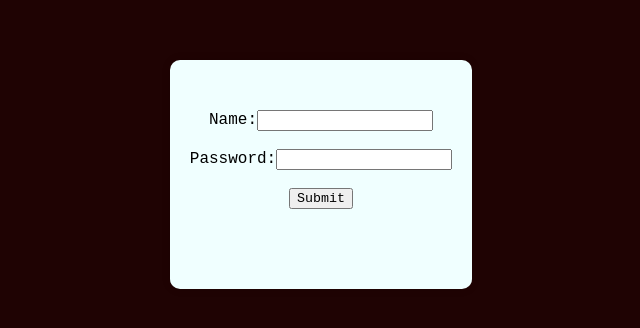
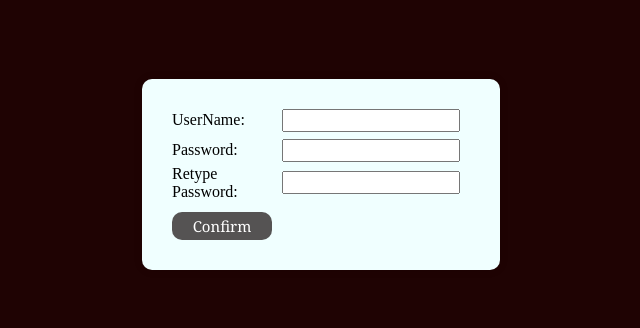
Before and after one commit to WillGzz/Login, a React (Vite) app in the folder client/: page /Signup in a window 1280 px wide. Shown: the part 226-554 px from the top of the page, without its empty margins (319-959 px from the left). Built offline with nearby package versions, Linux system fonts and the light colour scheme.

Commit message:
fixing signup component

```diff
--- a/client/src/App.css
+++ b/client/src/App.css
@@ -1,4 +1,8 @@
-*{
+* {
+  /* border: solid 2px magenta; */
+}
+
+h1 {
   font-family: 'Courier New', Courier, monospace;
 }
 
@@ -11,19 +15,34 @@ body {
   min-height: 100vh;
 }
 
+p {
+  position: relative;
+  bottom: 10px;
+  margin: 0px;
+  padding: 0px;
+  font-size: 14px;
+  text-align: left;
+}
+
 /*Home Component*/
 
 .container {
+  max-height: 170px;
   background-color: azure;
   border-color: rgb(255, 255, 255);
-  padding: 20px;
-  padding-top: 50px;
-  padding-bottom: 80px;
+  padding-left: 15px;
+  padding-right: 15px;
+  padding-top: 10px;
+  padding-bottom: 40px;
   border-radius: 10px;
-  box-shadow: 0px 0px 10px rgba(0,0,0,0.1); /* Optional: adds a slight shadow for a 3D effect */
+  box-shadow: 0px 0px 10px rgba(0, 0, 0, 0.1);
+  /* Optional: adds a slight shadow for a 3D effect */
   text-align: center;
 }
-.signup-button, .login-button {
+
+.signup-button,
+.login-button,
+#submit-button {
   background-color: rgb(255, 255, 255);
   font-family: 'Gill Sans', 'Gill Sans MT', Calibri, 'Trebuchet MS', sans-serif;
   border: none;
@@ -33,26 +52,87 @@ font-size: 18px;
   cursor: pointer;
   width: 100px;
 }
-.signup-button:hover, .login-button:hover{
+
+.signup-button:hover,
+.login-button:hover,
+#submit-button:hover {
   background-color: rgb(55, 55, 55);
   color: white;
   transition-duration: 0.4s;
 }
 
-a{
+a {
   text-decoration: none;
 }
 
 
 /*Login and Sign up components */
-.signup-container, .login-container {
+.signup-container,
+.login-container {
   background-color: azure;
   border-color: rgb(255, 255, 255);
-  padding: 20px;
-  padding-top: 50px;
-  padding-bottom: 80px;
+  padding: 30px;
   border-radius: 10px;
-  box-shadow: 0px 0px 10px rgba(0,0,0,0.1); /* Optional: adds a slight shadow for a 3D effect */
-  text-align: center;
+  box-shadow: 0px 0px 10px rgba(0, 0, 0, 0.1);
+  /* Optional: adds a slight shadow for a 3D effect */
+}
 
+/*Login and Sign up forms*/
+h5 {
+  color: black;
 }
+
+.form {
+  display: flex;
+  flex-direction: column;
+  align-items: flex-start;
+}
+
+label {
+  display: inline-block;
+  width: 100px;
+  text-align: left;
+  margin-right: 10px;
+}
+
+input[type="text"],
+input[type="password"] {
+  width: 170px;
+  padding: 2px;
+  margin-right: 10px;
+}
+
+input[id="password"],
+#ps {
+  position: relative;
+  top: 7px;
+}
+
+#password-checkmark{
+  position: relative;
+  top: 8px;
+}
+
+
+#retype {
+  position: relative;
+  top: 10px;
+}
+
+#submit-button {
+  background-color: rgb(85, 83, 83);
+  font-family: Georgia, 'Times New Roman', Times, serif, Tahoma, Geneva, Verdana, sans-serif;
+  border: none;
+  padding: 4px;
+  border-radius: 10px;
+  font-size: 15px;
+  cursor: pointer;
+  width: 100px;
+  color: white;
+}
+
+#submit-button:hover {
+  background-color: rgb(55, 55, 55);
+  color: white;
+  transition-duration: 0.4s;
+}
--- a/client/src/components/Home.jsx
+++ b/client/src/components/Home.jsx
@@ -9,7 +9,10 @@ function Home() {
   return (
     <div className="container">
     <div>
-        <h1>Login For A Surprise</h1>
+        <p>Demo Account:
+       <br /> JohnDoe <br/> JohnDoe123@
+        </p>
+        <h1>Login For A Surprise!</h1>
 
       <Link to={'Signup'}>
           <button className="signup-button">Signup</button>
--- a/client/src/components/Login.jsx
+++ b/client/src/components/Login.jsx
@@ -12,20 +12,22 @@ function Login({ handleSubmit }) {
     }
 
     return (
+
         <div className="login-container">
-        <div className="form">
+            <div className="form">
+
         <form onSubmit={submitForm}>
-            <label htmlFor="linkName">Name:</label>
+            <label htmlFor="linkName">UserName:</label>
 
             <input type="text" id="Name" name="linkName" value={name} onChange={(event) => setName(event.target.value)} />
             <br />
             <br />
             <label For="Password">Password:</label>
 
-            <input type="text" id="Password" name="Password" value={Password} onChange={(event) => setPassword(event.target.value)} />
+            <input type="password" id="Password" name="Password" value={Password} onChange={(event) => setPassword(event.target.value)} />
             <br />
             <br />
-            <input id="submit-button" type="submit" value="Submit" />
+            <input id="submit-button" type="submit" value="Confirm" />
         </form>
         </div>
         </div>
--- a/client/src/components/Signup.jsx
+++ b/client/src/components/Signup.jsx
@@ -1,36 +1,82 @@
 import { useState } from "react";
+import Information from "../assets/Information.png";
 
-function Signup (){
+function Signup() {
 
     const [name, setName] = useState("");
-    const [Password, setPassword] = useState("");
+    const [password, setPassword] = useState("");
+    const [newPassword, setNewPassword] = useState("");
+    const [isValid, setIsValid] = useState(false);
+    const [isMatch, setIsMatch] = useState(false);
+
+    const validatePassword = (password) => {
+        const regex = /^(?=.*[A-Z])(?=.*[0-9])(?=.*[!@#$%^&*])[a-zA-Z0-9!@#$%^&*]{8,}$/;
+        return regex.test(password); //built-in JavaScript method that tests for a match in a string.
+    };
+    /*
+    Regular expressions are used for pattern matching and searching in strings
+ ^: This asserts the start of a line.
+(?=.*[A-Z]): assert that at some point in the string, there is an uppercase letter.
+(?=.*[0-9]): assert that at some point in the string, there is a digit.
+(?=.*[!@#$%^&*]):assert that at some point in the string, there is one of the specified symbols.
+[a-zA-Z0-9!@#$%^&*]{8,}: This matches any string of at least 8 characters long that consists of the characters in the brackets (lowercase letters, uppercase letters, digits, and symbols).
+$: This asserts the end of a line.
+ */
+
+    const handlePasswordChange = (event) => {
+        setPassword(event.target.value);
+        setIsValid(validatePassword(event.target.value));
+        setIsMatch(event.target.value === newPassword && event.target.value !== ""); //the checkmark should only show when the passward match the new password and the input box is not empty
+    };
+
+    const handleNewPasswordChange = (event) => {
+        setNewPassword(event.target.value);
+        setIsMatch(event.target.value === password && event.target.value !== "");
+        //if the value of the new password match the password variable and the input box for the new password is not empty we have a match
+    };
 
     const submitForm = (event) => {
         event.preventDefault();
-        handleSubmit({ name, Password });
+        if (isMatch && isValid) {
+            handleSubmit({ name, password });
             setName("");
             setPassword("");
+            setNewPassword("");
+
+        } else {
+            alert("Passwords do not match");
         }
+    };
+/*
+Demo Account:
 
+JohnDoe
+JohnDoe123@
+
+*/
     return (
         <div className="signup-container">
+
             <div>
                 <form onSubmit={submitForm}>
-            <label htmlFor="linkName">Name:</label>
 
-            <input type="text" id="Name" name="linkName" value={name} onChange={(event) => setName(event.target.value)} />
+                    <label htmlFor="Name">UserName:</label>
+                    <input type="text" id="Name" name="linkName" required value={name} onChange={(event) => setName(event.target.value)}  />
+                    <br />
+                    <label id="ps" htmlFor="Password">Password:</label>
+                    <input type="password" id="password" required name="Password" value={password} onChange={handlePasswordChange} title="Must be at least 8 characters and contain a capital letter, number, and symbol."/>
+                    {isValid && <span id="password-checkmark">✔</span>}
+                    <br />
+                    <label id="retype" htmlFor="retype">Retype Password:</label>
+                    <input type="password" id="Password" required name="Password" value={newPassword} onChange={handleNewPasswordChange} title="Passwords must match" />
+                    {isMatch && <span>✔</span>}
                     <br />
                     <br />
-            <label For="Password">Password:</label>
-
-            <input type="text" id="Password" name="Password" value={Password} onChange={(event) => setPassword(event.target.value)} />
-            <br />
-            <br />
-            <input id="submit-button" type="submit" value="Submit" />
+                    <input id="submit-button" type="submit" value="Confirm" />
                 </form>
             </div>
         </div>
-    )
+    );
 }
 
-export default Signup
+export default Signup;
```
Also changed, not shown: client/src/assets/information.png (added). Lines whose indentation alone changed are shown as unchanged.
